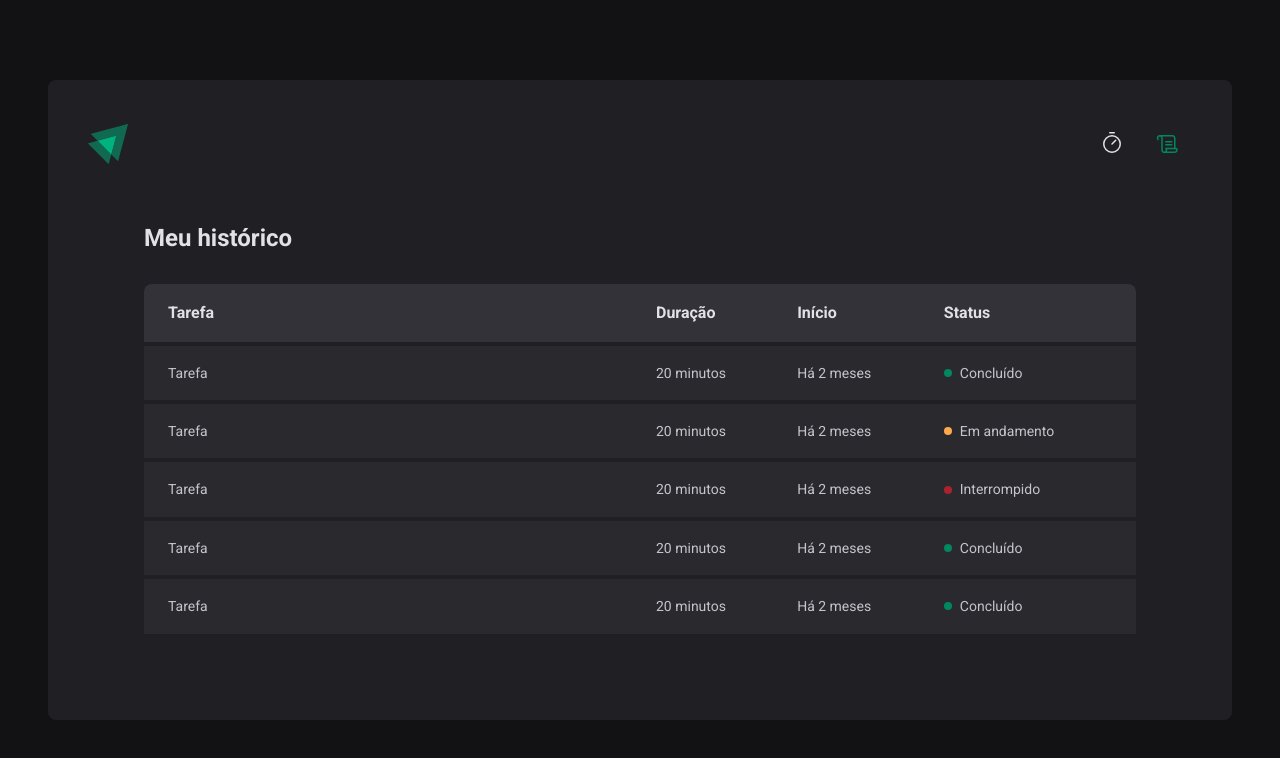
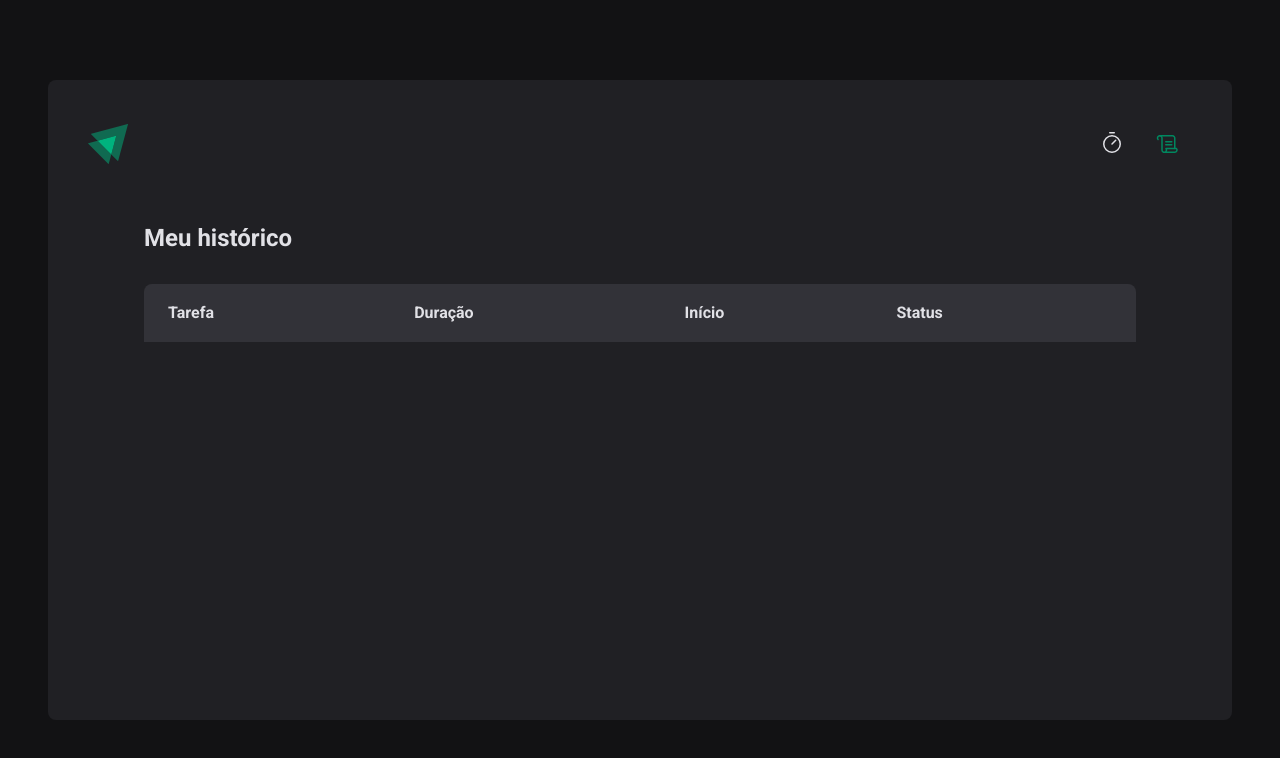
Before and after one commit to saramargarido/pomodoro, a React (Vite) app: page /history in a window 1280 px wide. Shown: the top 758 px of the page. Built offline with nearby package versions, Linux system fonts and the light colour scheme.

Commit message:
get data on history

```diff
--- a/src/pages/History/index.tsx
+++ b/src/pages/History/index.tsx
@@ -19,46 +19,27 @@
             </tr>
           </thead>
           <tbody>
-            <tr>
-              <td>Tarefa</td>
-              <td>20 minutos</td>
-              <td>Há 2 meses</td>
-              <td>
-                <Status statusColor="green">Concluído</Status>
-              </td>
-            </tr>
-            <tr>
-              <td>Tarefa</td>
-              <td>20 minutos</td>
-              <td>Há 2 meses</td>
-              <td>
-                <Status statusColor="yellow">Em andamento</Status>
-              </td>
-            </tr>
-            <tr>
-              <td>Tarefa</td>
-              <td>20 minutos</td>
-              <td>Há 2 meses</td>
-              <td>
-                <Status statusColor="red">Interrompido</Status>
-              </td>
-            </tr>
-            <tr>
-              <td>Tarefa</td>
-              <td>20 minutos</td>
-              <td>Há 2 meses</td>
-              <td>
-                <Status statusColor="green">Concluído</Status>
-              </td>
-            </tr>
-            <tr>
-              <td>Tarefa</td>
-              <td>20 minutos</td>
-              <td>Há 2 meses</td>
-              <td>
-                <Status statusColor="green">Concluído</Status>
-              </td>
-            </tr>
+            {cycles.map(cycle => {
+              return (
+                <tr key={cycle.id}>
+                  <td>{cycle.task}</td>
+                  <td>{cycle.minutesAmount} minutos</td>
+                  <td>{cycle.startDate.toISOString()}</td>
+                  <td>
+                    {cycle.finishedDate && (
+                      <Status statusColor="green">Concluído</Status>
+                    )}
+                    {cycle.interruptedDate && (
+                      <Status statusColor="red">Interrompido</Status>
+                    )}
+                    {!cycle.finishedDate && !cycle.interruptedDate && (
+                      <Status statusColor="yellow">Em andamento</Status>
+                    )}
+                  </td>
+                </tr>
+              )
+            })}
+
           </tbody>
         </table>
       </HistoryList>
```
